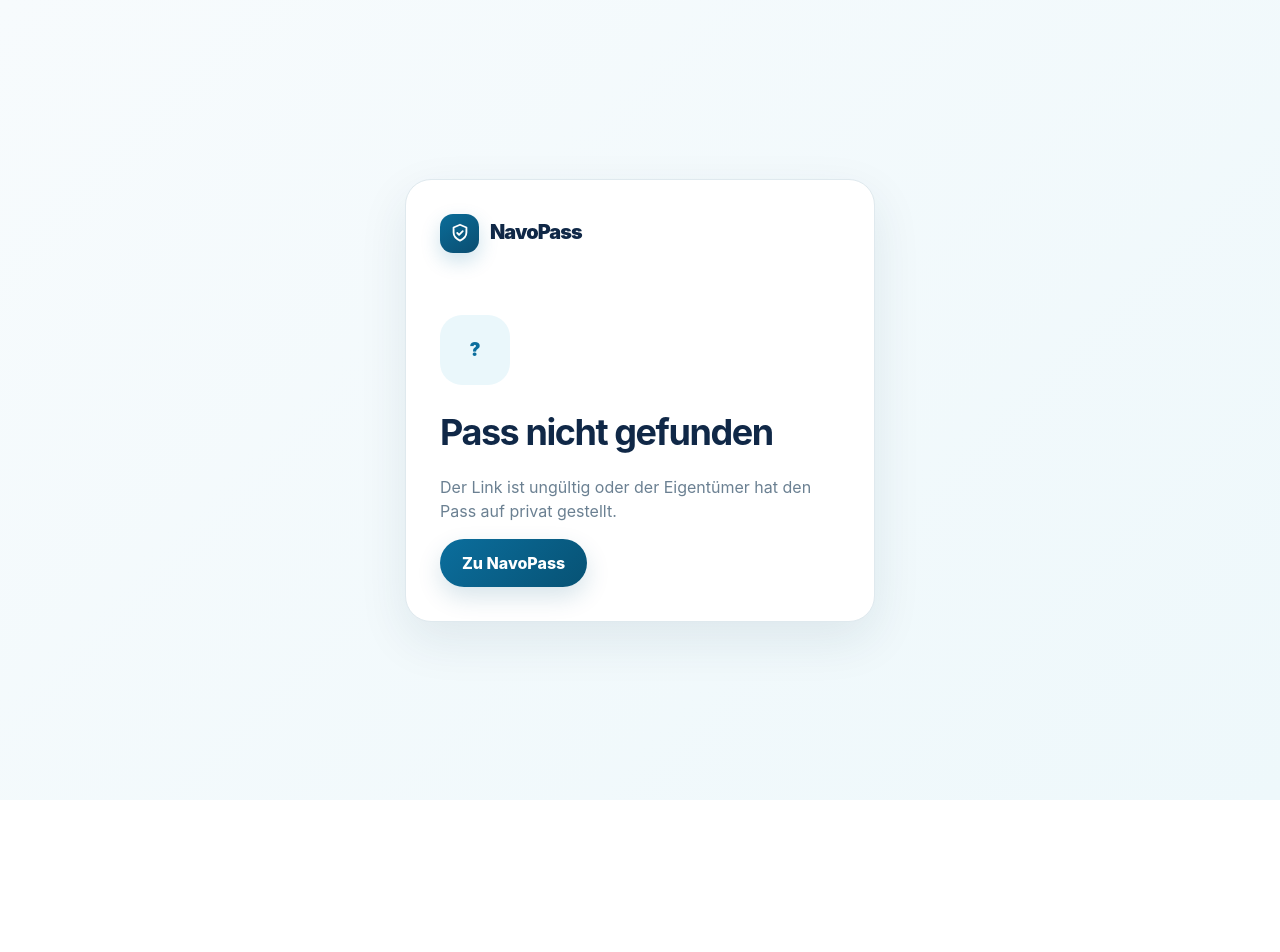
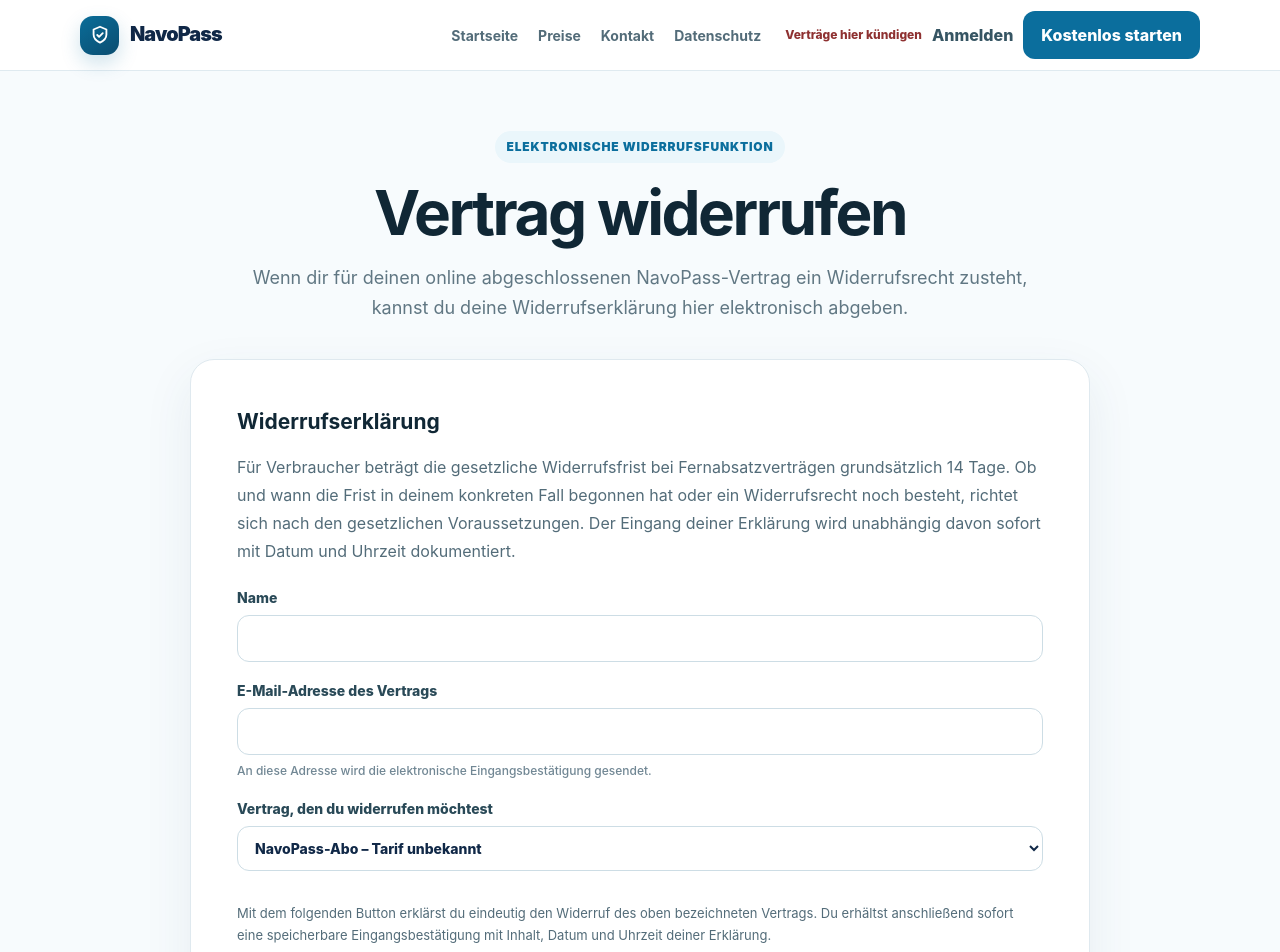
Before and after one commit to acciento89-bot/navopass, a Next.js app: page /vertrag-widerrufen in a window 1280 px wide. Before the commit this address had no page. Shown: the top 952 px of the page. Before the commit the page ends 800 px from the top, so only its background shows below. Built offline with nearby package versions, Linux system fonts and the light colour scheme; no server answers.

Commit message:
add statutory electronic withdrawal function

```diff
--- /dev/null
+++ b/app/vertrag-widerrufen/page.tsx
@@ -0,0 +1,73 @@
+import type { Metadata } from "next";
+import { submitWithdrawalAction } from "@/app/actions/withdrawal";
+import { PublicShell } from "@/components/public-shell";
+import styles from "@/app/public-pages.module.css";
+
+export const metadata: Metadata = {
+  title: "Vertrag widerrufen",
+  description: "NavoPass-Vertrag elektronisch widerrufen und Eingangsbestätigung erhalten.",
+  robots: { index: false, follow: false },
+};
+
+export default async function WithdrawalPage({ searchParams }: { searchParams: Promise<{ error?: string }> }) {
+  const { error } = await searchParams;
+  return (
+    <PublicShell>
+      <main className={styles.main}>
+        <section className={styles.hero}>
+          <span className={styles.eyebrow}>Elektronische Widerrufsfunktion</span>
+          <h1>Vertrag widerrufen</h1>
+          <p>Wenn dir für deinen online abgeschlossenen NavoPass-Vertrag ein Widerrufsrecht zusteht, kannst du deine Widerrufserklärung hier elektronisch abgeben.</p>
+        </section>
+
+        <article className={styles.legal}>
+          <section>
+            <h2>Widerrufserklärung</h2>
+            <p>Für Verbraucher beträgt die gesetzliche Widerrufsfrist bei Fernabsatzverträgen grundsätzlich 14 Tage. Ob und wann die Frist in deinem konkreten Fall begonnen hat oder ein Widerrufsrecht noch besteht, richtet sich nach den gesetzlichen Voraussetzungen. Der Eingang deiner Erklärung wird unabhängig davon sofort mit Datum und Uhrzeit dokumentiert.</p>
+            {error && <p className={styles.formError}>{error}</p>}
+            <form action={submitWithdrawalAction} className={styles.cancelForm}>
+              <label className={styles.field}>Name
+                <input name="consumerName" autoComplete="name" required maxLength={160} />
+              </label>
+
+              <label className={styles.field}>E-Mail-Adresse des Vertrags
+                <input name="email" type="email" autoComplete="email" required maxLength={320} />
+                <small>An diese Adresse wird die elektronische Eingangsbestätigung gesendet.</small>
+              </label>
+
+              <label className={styles.field}>Vertrag, den du widerrufen möchtest
+                <select name="contractLabel" defaultValue="NavoPass-Abo" required>
+                  <option value="NavoPass-Abo">NavoPass-Abo – Tarif unbekannt</option>
+                  <option value="NavoPass Plus">NavoPass Plus</option>
+                  <option value="NavoPass Family">NavoPass Family</option>
+                  <option value="NavoPass Business">NavoPass Business</option>
+                </select>
+              </label>
+
+              <label className={styles.honeypot} aria-hidden="true">Website
+                <input name="companyWebsite" tabIndex={-1} autoComplete="off" />
+              </label>
+
+              <p className={styles.formNote}>Mit dem folgenden Button erklärst du eindeutig den Widerruf des oben bezeichneten Vertrags. Du erhältst anschließend sofort eine speicherbare Eingangsbestätigung mit Inhalt, Datum und Uhrzeit deiner Erklärung.</p>
+              <button className={styles.withdrawSubmit} type="submit">Widerruf bestätigen</button>
+            </form>
+          </section>
+
+          <section>
+            <h2>Widerrufsbelehrung</h2>
+            <p>Verbraucher haben bei Fernabsatzverträgen grundsätzlich das Recht, den Vertrag binnen 14 Tagen ohne Angabe von Gründen zu widerrufen. Die Frist beginnt nach den gesetzlichen Vorschriften und nicht, bevor die vorgeschriebenen Informationen zum Widerrufsrecht erteilt wurden.</p>
+            <p>Der Widerruf kann über die obige elektronische Funktion oder durch eine andere eindeutige Erklärung gegenüber Piotr Kaminski – Kamilunavo, Otto-Braun-Straße 14, 40595 Düsseldorf, E-Mail: contact@kamilunavo.com, erklärt werden. Zur Fristwahrung genügt die rechtzeitige Absendung der Widerrufserklärung.</p>
+            <p>Im Falle eines wirksamen Widerrufs werden empfangene Leistungen nach den gesetzlichen Vorschriften rückabgewickelt. Soweit für bereits vor Ablauf der Widerrufsfrist auf ausdrücklichen Wunsch erbrachte Dienstleistungen gesetzlich Wertersatz geschuldet ist, richtet sich dessen Umfang nach den gesetzlichen Bestimmungen.</p>
+          </section>
+
+          <section>
+            <h2>Muster-Widerrufsformular</h2>
+            <p>Du musst dieses Muster nicht verwenden:</p>
+            <p>„Hiermit widerrufe ich den von mir abgeschlossenen Vertrag über die Erbringung der NavoPass-Dienstleistung. Name: …, Anschrift: …, bestellt am: …, Datum: …“</p>
+            <p>Die elektronische Funktion oben ist der schnellste Weg und bestätigt den Eingang unmittelbar.</p>
+          </section>
+        </article>
+      </main>
+    </PublicShell>
+  );
+}
```
